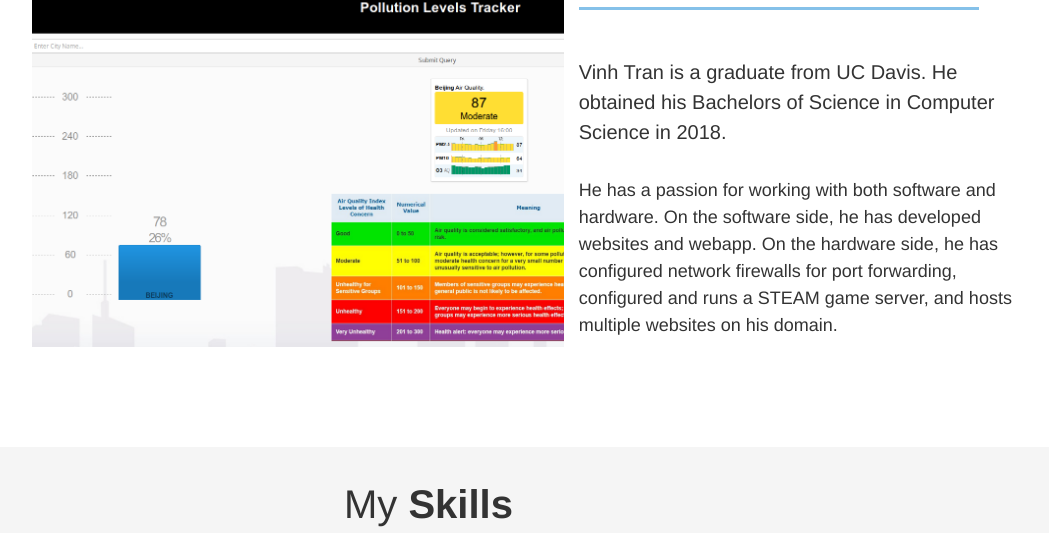
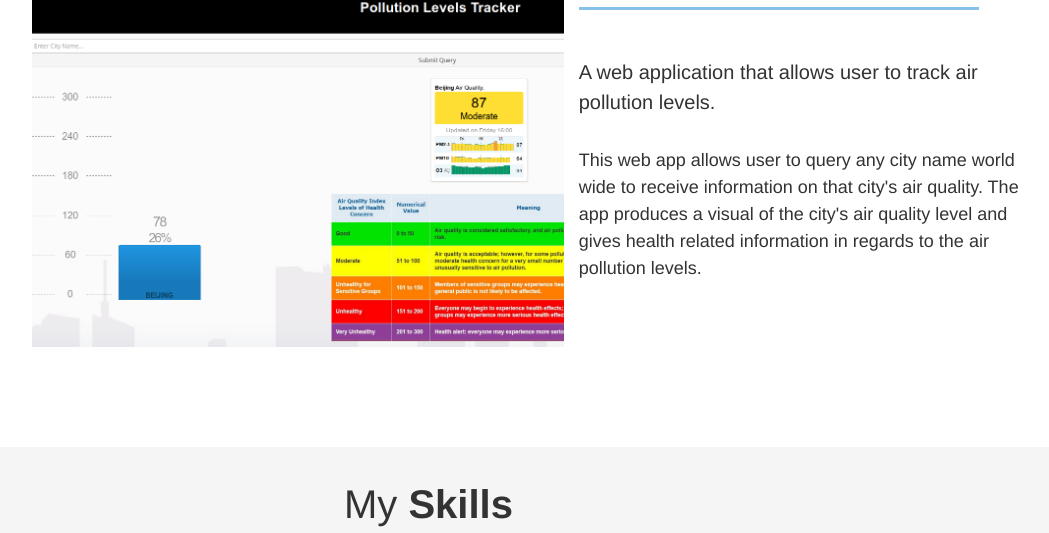
Before and after one commit to vinhtran543/portfolio, a plain HTML site: page public/projects.html in a window 1280 px wide. Shown: the part 804-1337 px from the top of the page, without its empty margins (183-1232 px from the left). Drawn offline with nearby package versions, Linux system fonts and the light colour scheme.

Commit message:
Added in more description to the project. Need to change image for the project

```diff
--- a/public/projects.html
+++ b/public/projects.html
@@ -56,9 +56,9 @@
                             <svg height="20" width="400">
                                     <line x1="0" y1="0" x2="400" y2="0" style="stroke:rgb(133, 193, 233);stroke-width:6"/> <!-- draws a line -->
                             </svg>
-                            <h2>Vinh Tran is a graduate from UC Davis. He obtained his Bachelors of Science in Computer Science in 2018.</h2>
-                            <h3>He has a passion for working with both software and hardware. On the software side, he has developed websites and webapp.
-                                On the hardware side, he has configured network firewalls for port forwarding, configured and runs a STEAM game server, and hosts multiple websites on his domain.
+                            <h2>A web application that allows user to track air pollution levels.</h2>
+                            <h3> This web app allows user to query any city name world wide to receive information on that city's air quality.
+                                 The app produces a visual of the city's air quality level and gives health related information in regards to the air pollution levels.
                             </h3>
                         </div>
                     </div>
```
